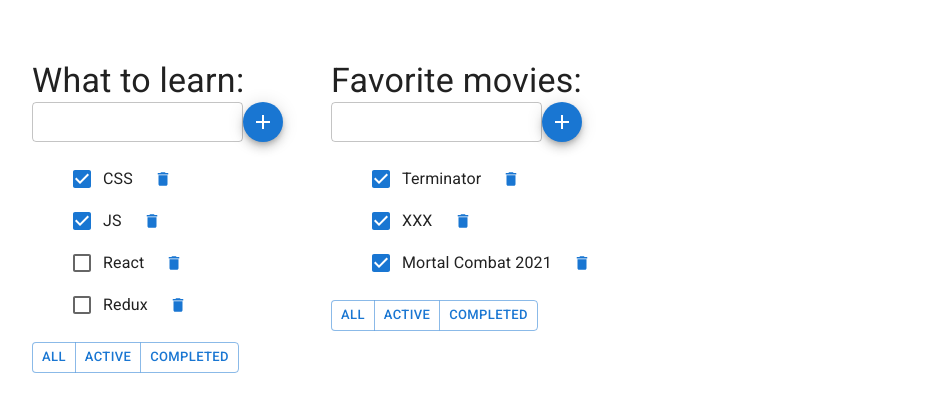
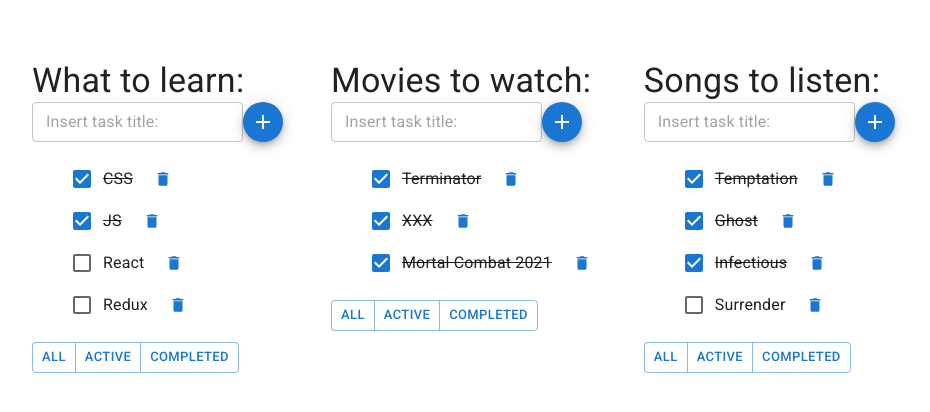
Before and after one commit to KDaniyil/ToDoList-React, a React (Create React App) app: page / in a window 1280 px wide. Shown: the top 412 px of the page, without its empty margins (140-1070 px from the left). Built offline with nearby package versions, Linux system fonts and the light colour scheme.

Commit message:
add function add newTask

```diff
--- a/src/components/ToDoList/ToDoList.css
+++ b/src/components/ToDoList/ToDoList.css
@@ -1,3 +1,6 @@
 .listTasks{
     list-style: none;
 }
+.text-decor{
+    text-decoration: line-through;
+}
--- a/src/components/ToDoList/ToDoList.tsx
+++ b/src/components/ToDoList/ToDoList.tsx
@@ -1,5 +1,5 @@
 import ToDoListItem from './ToDoListItem'
-import { movies, skills } from '../../utils/tasks'
+import { movies, skills, songs } from '../../utils/tasks'
 import { Container } from '@mui/material'
 import Grid from '@mui/material/Grid'
 
@@ -21,8 +21,14 @@ function ToDoList(props: Props) {
                 </Grid>
                 <Grid item>
                     <ToDoListItem
-                        toDoName={'Favorite movies:'}
+                        toDoName={'Movies to watch:'}
                         initTasks={movies}
+                    />
+                </Grid>
+                <Grid item>
+                    <ToDoListItem
+                        toDoName={'Songs to listen:'}
+                        initTasks={songs}
                     />
                 </Grid>
             </Grid>
--- a/src/components/ToDoList/ToDoListItem.tsx
+++ b/src/components/ToDoList/ToDoListItem.tsx
@@ -1,10 +1,18 @@
-import { Button, ButtonGroup, Fab, Grid, TextField } from '@mui/material'
+import {
+    Button,
+    ButtonGroup,
+    CardActionArea,
+    Fab,
+    Grid,
+    TextField,
+} from '@mui/material'
 import AddIcon from '@mui/icons-material/Add'
 import { useState } from 'react'
 import { FilterValuesType } from '../../utils/tasks'
 import ToDoListItemTask from './ToDoListItemTask'
 import '../ToDoList/ToDoList.css'
 import Typography from '@mui/material/Typography'
+
 type Props = {
     toDoName: string
     initTasks: TaskType[]
@@ -17,6 +25,7 @@ type TaskType = {
 const ToDoListItem = ({ toDoName, initTasks }: Props) => {
     const [listTasks, setListTasks] = useState<TaskType[]>(initTasks)
     const [filter, setFilter] = useState<FilterValuesType>('all')
+    const [newTaskName, setNewTaskName] = useState('')
 
     function removeTask(id: number) {
         setListTasks(listTasks.filter((task) => task.id !== id))
@@ -31,7 +40,24 @@ const ToDoListItem = ({ toDoName, initTasks }: Props) => {
     if (filter === 'active') {
         tasksForTodoList = listTasks.filter((task) => task.isDone === false)
     }
-
+    function addTask() {
+        const newTask: TaskType = {
+            id: tasksForTodoList.length + 1,
+            isDone: false,
+            title: newTaskName,
+        }
+        tasksForTodoList = [...listTasks, newTask]
+        setListTasks(tasksForTodoList)
+    }
+    function changeIsDone(id: number) {
+        tasksForTodoList = [...listTasks]
+        tasksForTodoList.find((task) => {
+            if (task.id === id) {
+                task.isDone = !task.isDone
+            }
+        })
+        setListTasks(tasksForTodoList)
+    }
     return (
         <>
             <Typography variant="h4" component="h3">
@@ -42,8 +68,17 @@ const ToDoListItem = ({ toDoName, initTasks }: Props) => {
                 id="filled-hidden-label-small"
                 variant="outlined"
                 size="small"
+                onChange={(event) => setNewTaskName(event.target.value)}
+                placeholder="Insert task title:"
             />
-            <Fab color="primary" aria-label="add" size="small">
+            <Fab
+                color="primary"
+                aria-label="add"
+                size="small"
+                onClick={() => {
+                    addTask()
+                }}
+            >
                 <AddIcon />
             </Fab>
 
@@ -52,10 +87,12 @@ const ToDoListItem = ({ toDoName, initTasks }: Props) => {
                     return (
                         <>
                             <ToDoListItemTask
+                                key={id}
                                 id={id}
                                 title={title}
                                 isDone={isDone}
                                 removeTask={removeTask}
+                                changeIsDone={changeIsDone}
                             />
                         </>
                     )
--- a/src/components/ToDoList/ToDoListItemTask.tsx
+++ b/src/components/ToDoList/ToDoListItemTask.tsx
@@ -1,6 +1,5 @@
 import { IconButton } from '@mui/material'
 import DeleteIcon from '@mui/icons-material/Delete'
-import FormGroup from '@mui/material/FormGroup'
 import FormControlLabel from '@mui/material/FormControlLabel'
 import Checkbox from '@mui/material/Checkbox'
 
@@ -9,14 +8,32 @@ type Props = {
     title: string
     isDone: boolean
     removeTask: (id: number) => void
+    changeIsDone: (id: number) => void
 }
-const ToDoListItemTask = ({ id, title, isDone, removeTask }: Props) => {
+const ToDoListItemTask = ({
+    id,
+    title,
+    isDone,
+    removeTask,
+    changeIsDone,
+}: Props) => {
     return (
         <>
             <li>
                 <FormControlLabel
-                    control={<Checkbox checked={isDone} />}
-                    label={title}
+                    control={
+                        <Checkbox
+                            checked={isDone}
+                            onClick={() => {
+                                changeIsDone(id)
+                            }}
+                        />
+                    }
+                    label={
+                        <span className={isDone ? 'text-decor' : ''}>
+                            {title}
+                        </span>
+                    }
                 />
                 <IconButton
                     aria-label="delete"
--- a/src/utils/tasks.ts
+++ b/src/utils/tasks.ts
@@ -31,4 +31,19 @@ export const movies : TaskType[] = [
     }
 ]
 
+export const songs : TaskType[] = [
+    {
+        id: 1, title: "Temptation", isDone: true
+    },
+    {
+        id: 2, title: "Ghost", isDone:true
+    },
+    {
+        id: 3, title: "Infectious", isDone: true
+    },
+    {
+        id: 4, title: "Surrender", isDone: false
+    }
+]
+
 export type FilterValuesType = "all" | "completed" | "active"
```
